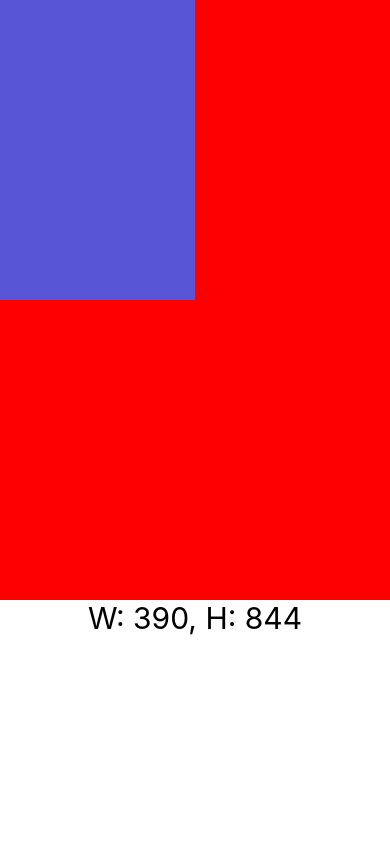
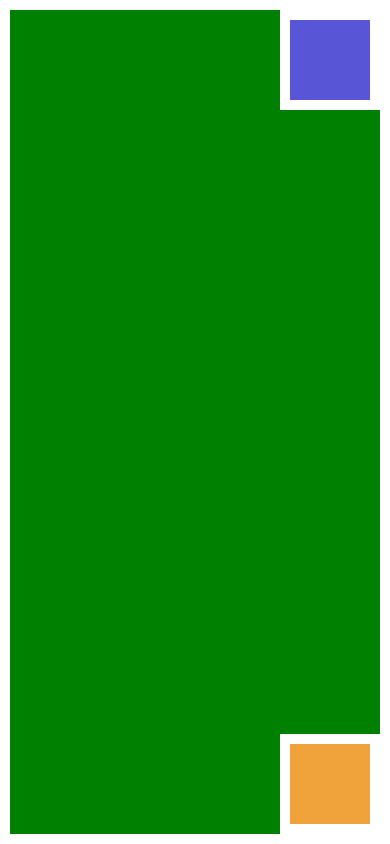
Before and after one commit to GonzaloSilvero/React-Native, a React Native app in the folder 02-MiPrimeraApp/: screen / in a window 390 px wide. Built offline with nearby package versions, Linux system fonts and the light colour scheme.

Commit message:
trabajo de position

```diff
--- a/02-MiPrimeraApp/App.tsx
+++ b/02-MiPrimeraApp/App.tsx
@@ -1,17 +1,19 @@
 import React from 'react';
 // import { ContadorScreen } from './src/screens/ContadorScreen';
-import { BoxObjectModelScreen } from './src/screens/BoxObjectModelScreen';
+// import { BoxObjectModelScreen } from './src/screens/BoxObjectModelScreen';
 import { SafeAreaView } from 'react-native';
-import { DimensionesScreen } from './src/screens/DimensionesScreen';
+import { PositionScreen } from './src/screens/PositionScreen';
+// import { DimensionesScreen } from './src/screens/DimensionesScreen';
 // import { HolaMundoScreen } from './src/screens/HolaMundoScreen';
 
 const App = () => {
   return (
-    <SafeAreaView style={{ flex: 1}}>
-    {/*  <HolaMundoScreen />
-     <ContadorScreen /> */}
-    {/* <BoxObjectModelScreen /> */}
-    <DimensionesScreen />
+    <SafeAreaView style={{flex: 1}}>
+    {/* // <HolaMundoScreen />
+    // <ContadorScreen />
+    // <BoxObjectModelScreen />
+    // <DimensionesScreen />   */}
+    <PositionScreen />
     </SafeAreaView>
   );
 };
--- /dev/null
+++ b/02-MiPrimeraApp/src/screens/PositionScreen.tsx
@@ -0,0 +1,55 @@
+import React from 'react'
+import { StyleSheet, View } from 'react-native'
+
+export const PositionScreen = () => {
+  return (
+    <View style={ styles.container }>
+        <View style={ styles.cajaVerde }/>
+        <View style={ styles.cajaMorada }/>
+        <View style={ styles.cajaNaranja }/>
+    </View>
+  )
+}
+    const styles = StyleSheet.create({
+        container:{
+            flex: 1,
+            justifyContent: 'center',
+            alignItems: 'center',
+            backgroundColor: '#28C4D9',
+            // width: 400,
+            // height: 400,
+        },
+        cajaMorada: {
+            width: 100,
+            height: 100,
+            backgroundColor: '#5856D6',
+            borderWidth: 10,
+            borderColor: 'white',
+            position: 'absolute',
+            top: 10,
+            right: 10,
+        },
+        cajaNaranja: {
+            width: 100,
+            height: 100,
+            backgroundColor: '#F0A23B',
+            borderWidth: 10,
+            borderColor: 'white',
+            position: 'absolute',
+            bottom: 10,
+            right: 10
+        },
+        cajaVerde: {
+            // width: 100,
+            // height: 100,
+            backgroundColor: 'green',
+            borderWidth: 10,
+            borderColor: 'white',
+            // position: 'absolute',
+            // bottom: 0,
+            // left: 0,
+            // top: 0,
+            // right: 0,
+            ...StyleSheet.absoluteFillObject // esto es lo mismo que lo de asrriba, desestructura StyleSheet
+        },
+    });
```
